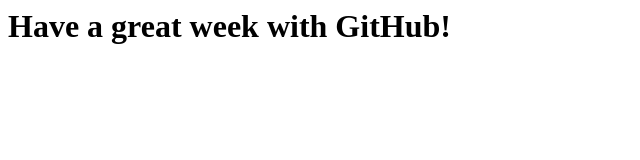
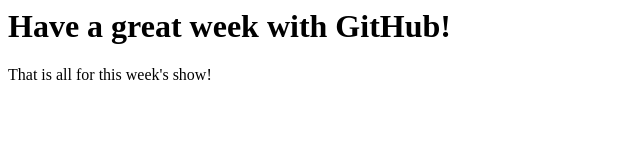
Before and after one commit to arfellman555/nicole, a plain HTML site: page index.html in a window 1280 px wide. Shown: the whole page, without its empty margins (0-640 px from the left). Drawn offline with Linux system fonts and the light colour scheme.

Commit message:
Updated index.html

```diff
--- a/index.html
+++ b/index.html
@@ -4,5 +4,6 @@
     </head>
     <body>
     <h1>Have a great week with GitHub!</h1>
+        <p>That is all for this week's show!</p>
     </body>
 </html>
```
